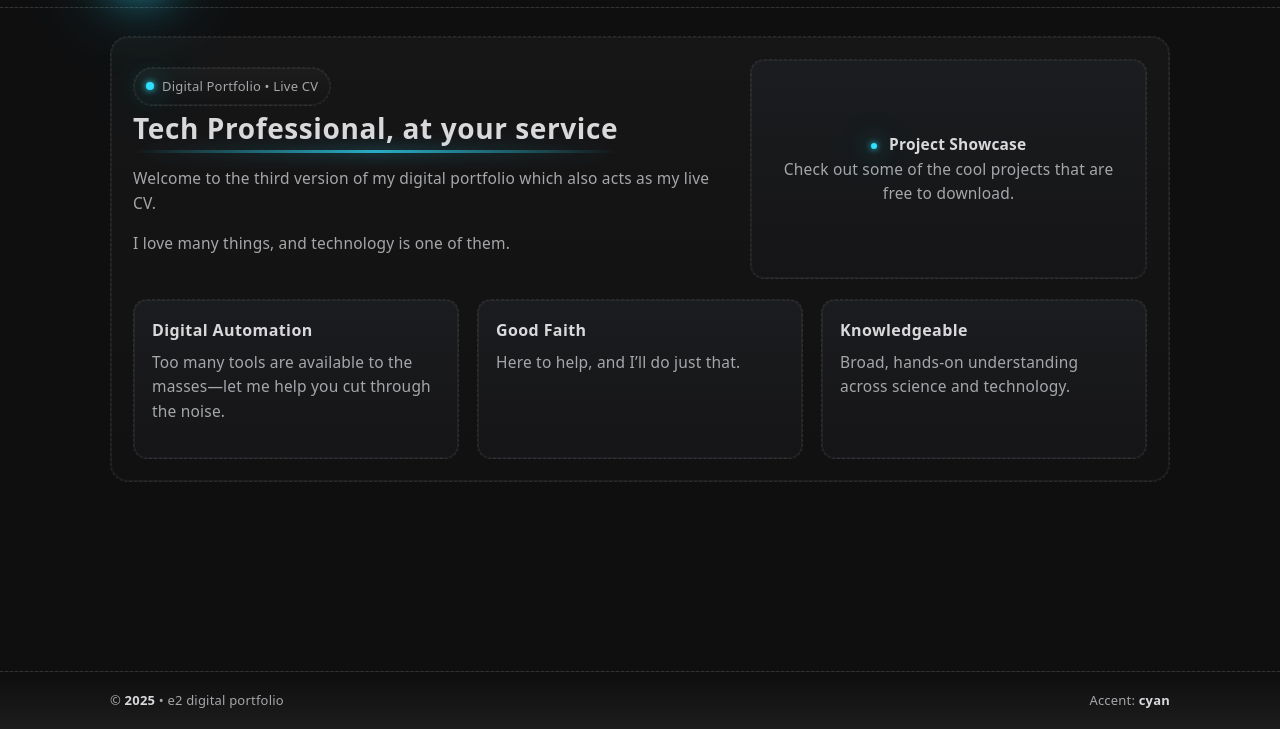
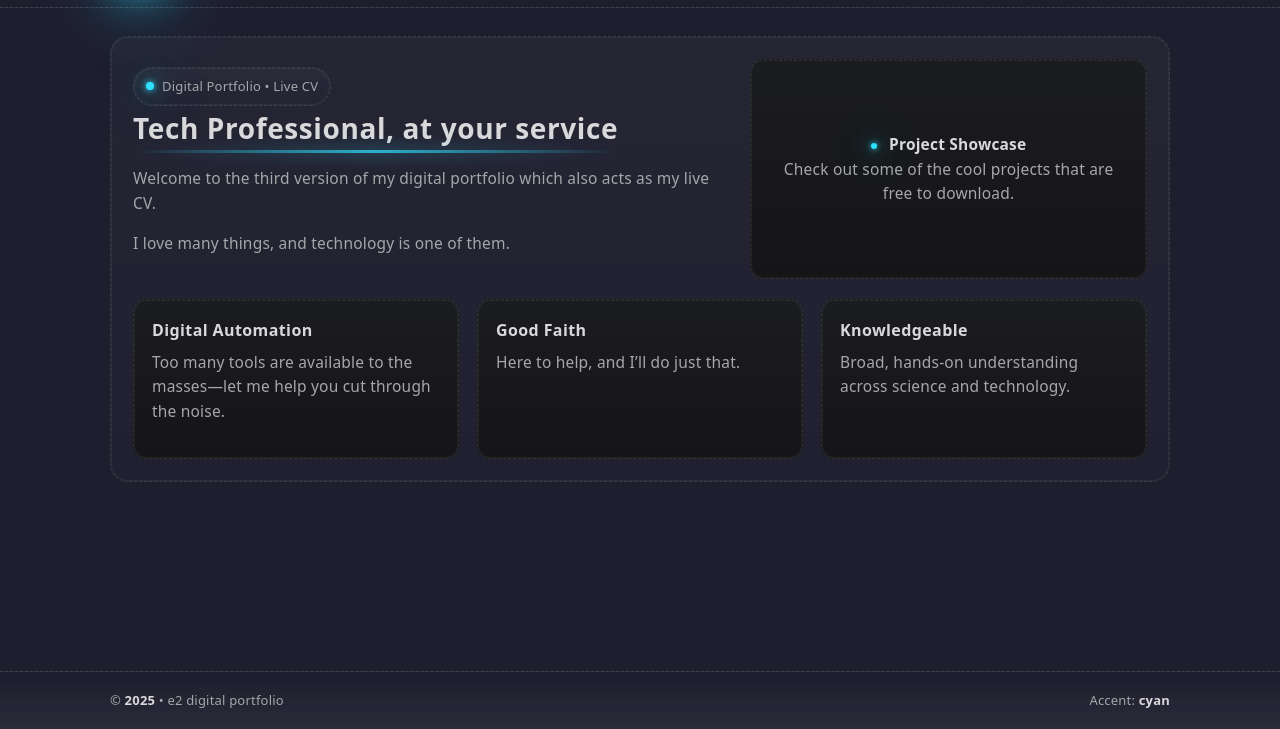
Before and after one commit to e2port/18, a plain HTML site: page 005.html in a window 1280 px wide. Shown: the part 71-800 px from the top of the page. Drawn offline with Linux system fonts and the light colour scheme.

Commit message:
Update 005.html

```diff
--- a/005.html
+++ b/005.html
@@ -22,7 +22,7 @@
        THEME VARIABLES
        ========================= */
     :root {
-      --bg-0: #0f0f10;       /* page background */
+      --bg-0: #1e1e2e;       /* page background */
       --bg-1: #151517;       /* panel background */
       --bg-2: #1b1c1f;       /* card background */
       --ink-1: #d9d9dc;      /* primary text */
```
